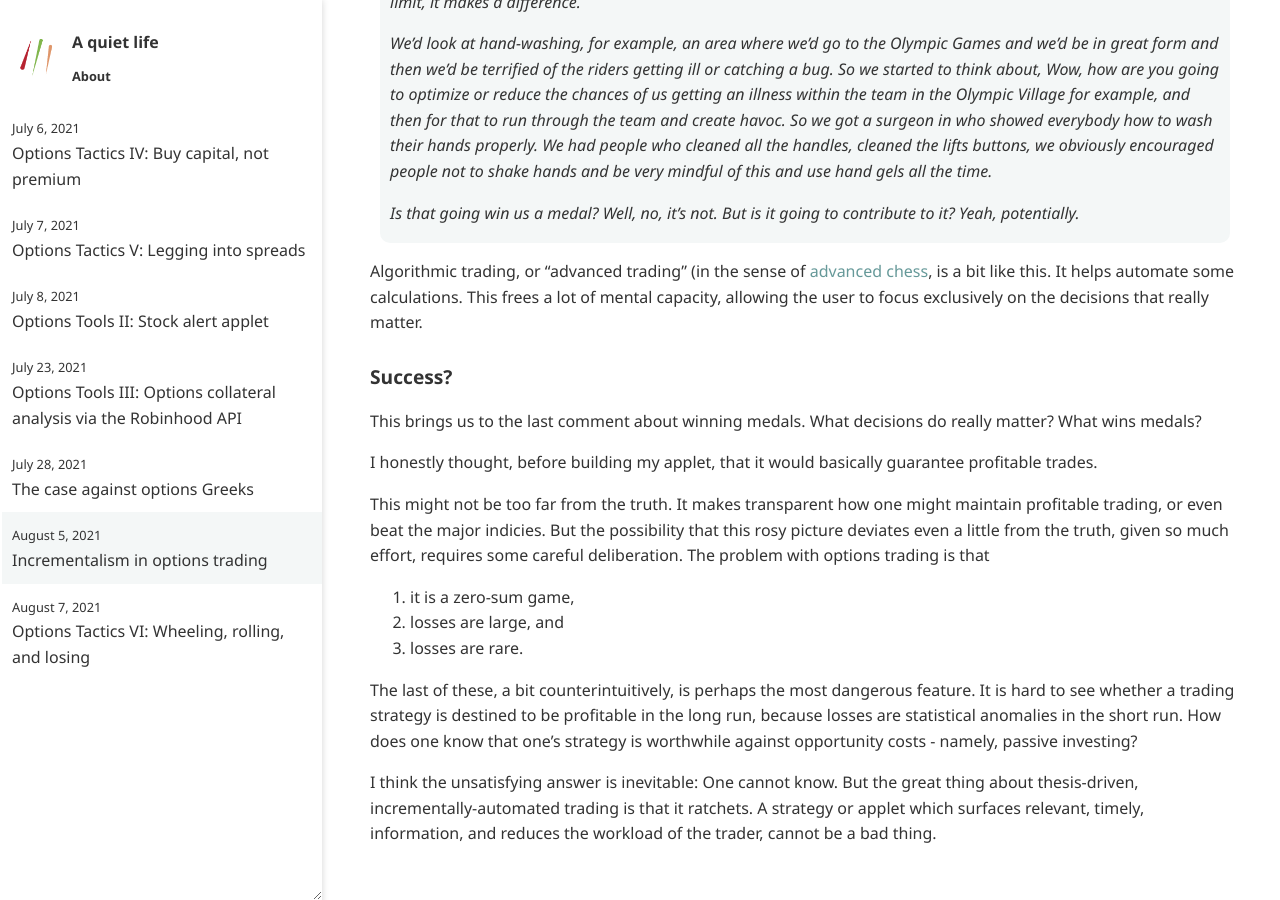
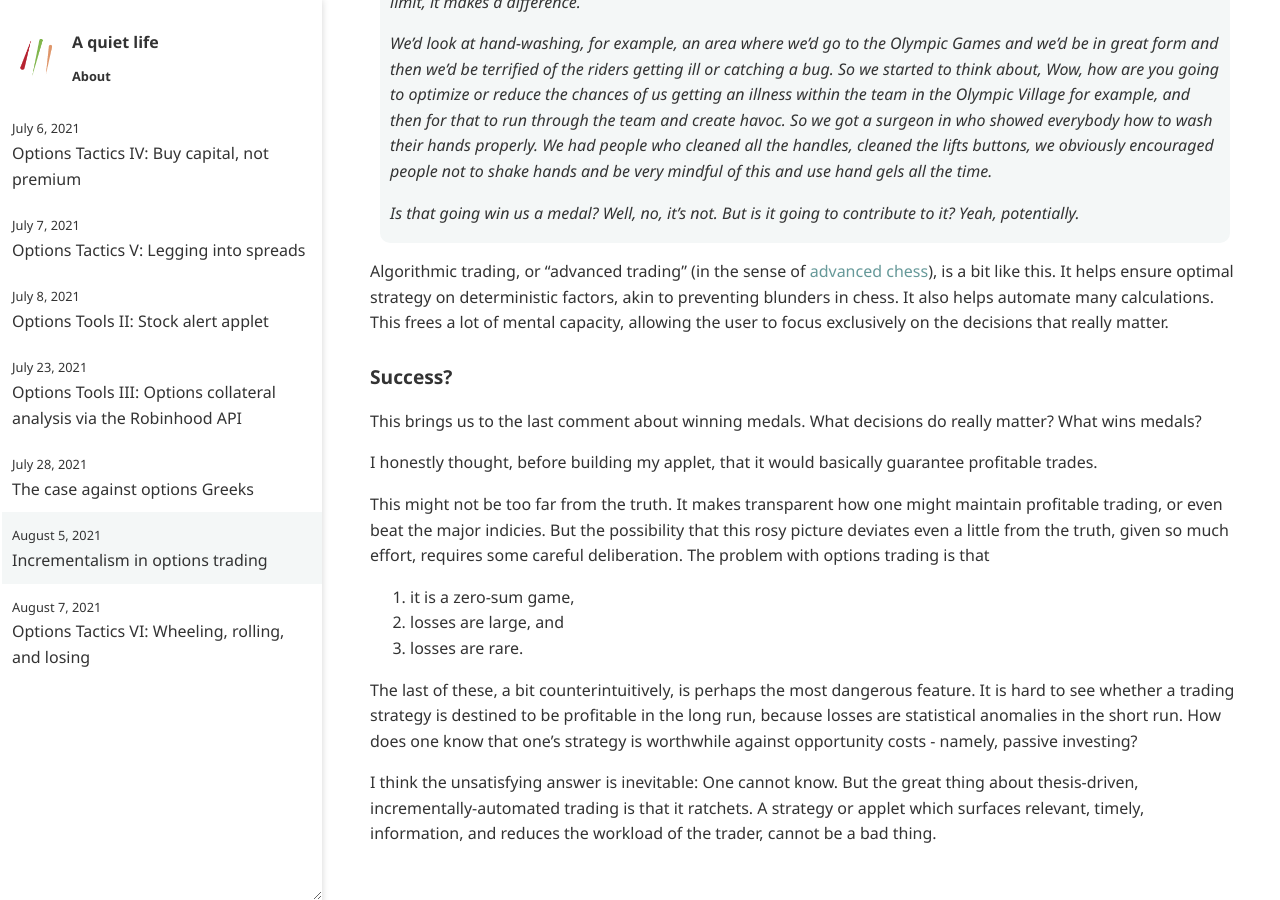
Before and after one commit to ansyblenetwork/aquietlife, a Jekyll site: the page built from _posts/2021-08-05-incrementalism.md, in a window 1280 px wide and 900 px high, scrolled down 1141 px. Built offline with Jekyll 4.4.1, drawn with Linux system fonts in a browser that asks for light colours.

Commit message:
Update 2021-08-05-incrementalism.md

```diff
--- a/_posts/2021-08-05-incrementalism.md
+++ b/_posts/2021-08-05-incrementalism.md
@@ -36,7 +36,7 @@ This reminded me of a freakonomics episode I overheard on the radio in grad scho
 >
 > Is that going win us a medal? Well, no, it’s not. But is it going to contribute to it? Yeah, potentially.
 
-Algorithmic trading, or "advanced trading" (in the sense of [advanced chess](https://en.wikipedia.org/wiki/Advanced_chess), is a bit like this. It helps automate some calculations. This frees a lot of mental capacity, allowing the user to focus exclusively on the decisions that really matter.
+Algorithmic trading, or "advanced trading" (in the sense of [advanced chess](https://en.wikipedia.org/wiki/Advanced_chess)), is a bit like this. It helps ensure optimal strategy on deterministic factors, akin to preventing blunders in chess. It also helps automate many calculations. This frees a lot of mental capacity, allowing the user to focus exclusively on the decisions that really matter.
 
 ### Success?
 
```
